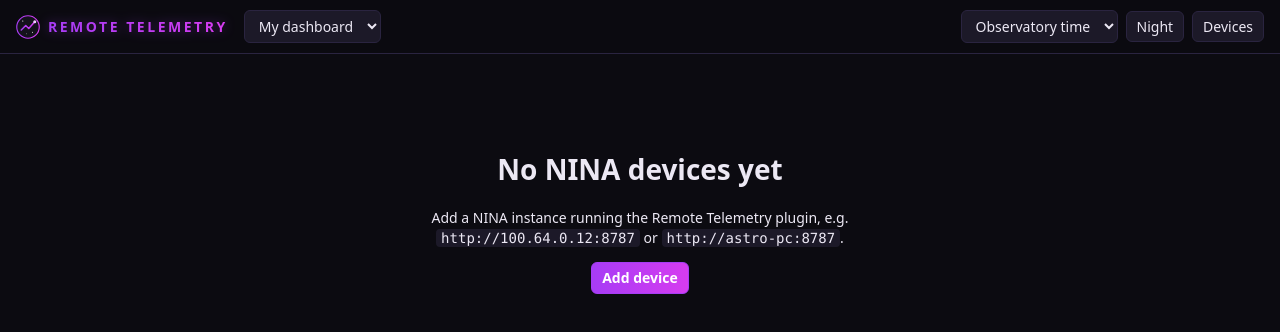
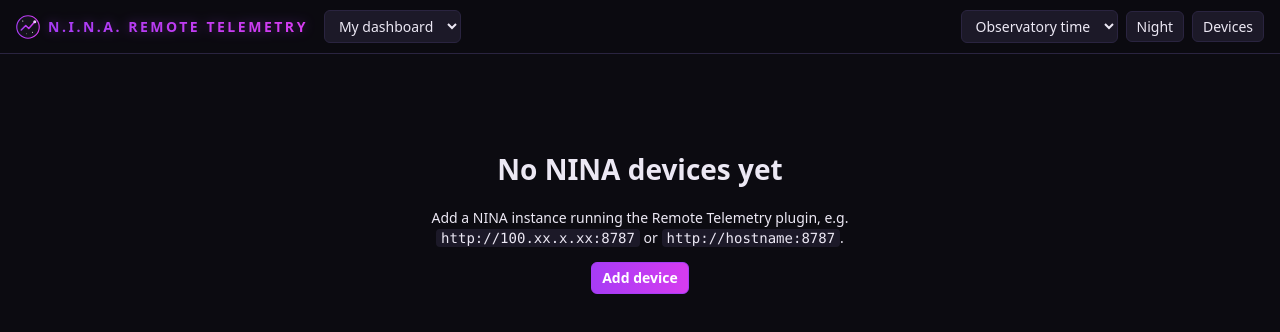
Before and after one commit to naztronaut/nina.plugin.RemoteTelemetry, a plain HTML site: page Naztronomy.NINA.RemoteTelemetry/Web/index.html in a window 1280 px wide. Drawn offline with Linux system fonts and the light colour scheme; no server answers.

Commit message:
Update dummy IP Addresses and github location

```diff
--- a/Naztronomy.NINA.RemoteTelemetry/Web/index.html
+++ b/Naztronomy.NINA.RemoteTelemetry/Web/index.html
@@ -3,7 +3,7 @@
   <head>
     <meta charset="utf-8" />
     <meta name="viewport" content="width=device-width, initial-scale=1" />
-    <title>NINA Remote Telemetry</title>
+    <title>N.I.N.A. Remote Telemetry</title>
     <link rel="icon" href="favicon.svg" type="image/svg+xml" />
     <link rel="stylesheet" href="styles.css" />
   </head>
@@ -11,7 +11,7 @@
     <header class="topbar">
       <div class="brand">
         <img src="favicon.svg" alt="" width="24" height="24" />
-        <span>Remote Telemetry</span>
+        <span>N.I.N.A. Remote Telemetry</span>
       </div>
       <select id="viewSelect" aria-label="View"></select>
       <nav id="deviceChips" class="chips" aria-label="NINA devices"></nav>
@@ -39,8 +39,8 @@
       <h1>No NINA devices yet</h1>
       <p>
         Add a NINA instance running the Remote Telemetry plugin, e.g.
-        <code>http://100.64.0.12:8787</code> or
-        <code>http://astro-pc:8787</code>.
+        <code>http://100.xx.x.xx:8787</code> or
+        <code>http://hostname:8787</code>.
       </p>
       <button id="emptyAddBtn" type="button" class="primary">Add device</button>
     </main>
@@ -57,7 +57,7 @@
             >Name <input id="newName" placeholder="Observatory" maxlength="60"
           /></label>
           <label
-            >Address <input id="newUrl" placeholder="http://100.64.0.12:8787"
+            >Address <input id="newUrl" placeholder="http://100.xx.x.xx:8787"
           /></label>
           <label
             >API key
```
Also changed, not shown: 1 other file.
